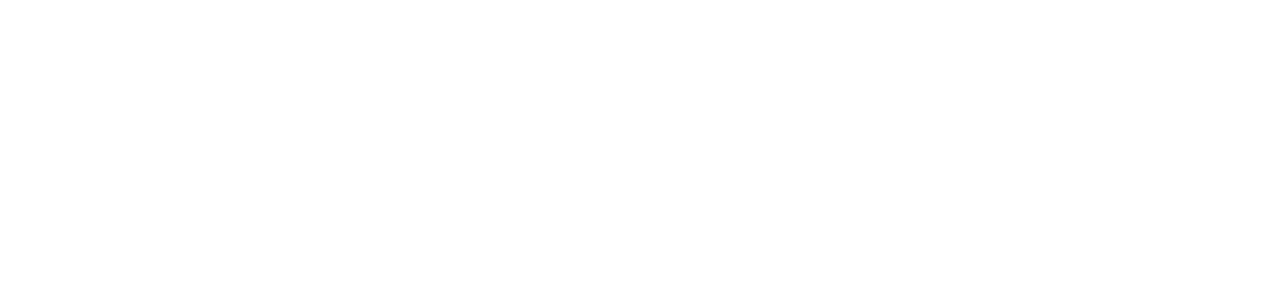
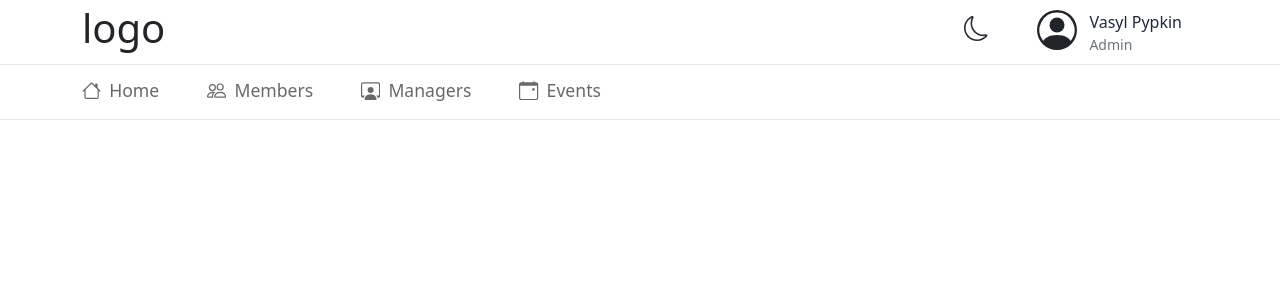
Before and after one commit to StanislavDanyliukIS/Griffindor-React-Team, a React (Create React App) app: page / in a window 1280 px wide. Shown: the top 300 px of the page. Built offline with nearby package versions, Linux system fonts and the light colour scheme.

Commit message:
ADD layout

```diff
--- a/package.json
+++ b/package.json
@@ -6,6 +6,8 @@
     "@testing-library/jest-dom": "^5.16.4",
     "@testing-library/react": "^13.2.0",
     "@testing-library/user-event": "^13.5.0",
+    "bootstrap": "^5.2.0-beta1",
+    "bootstrap-icons": "^1.8.2",
     "react": "^18.1.0",
     "react-dom": "^18.1.0",
     "react-router-dom": "^6.3.0",
--- a/src/App.jsx
+++ b/src/App.jsx
@@ -1,7 +1,12 @@
 import './App.scss';
+import {Home} from "./pages";
 
 const App = () => {
-	return <div className='App'></div>;
+	return (
+		<div className='App'>
+			<Home/>
+		</div>
+	);
 };
 
 export default App;
--- a/src/components/Header/Header.scss
+++ b/src/components/Header/Header.scss
@@ -0,0 +1,38 @@
+.header{
+  padding: 0.5vh 0;
+  border-bottom: 1px #E6E7E9 solid;
+  &__logo{
+    cursor: pointer;
+    transition: 0.1s;
+    &:hover{
+      transition: 0.1s;
+      opacity: 0.7;
+    }
+  }
+  &__theme{
+    padding-top: 0.6vh;
+    cursor: pointer;
+    color: #282c34;
+    transition: 0.2s;
+    &:hover{
+      color: #000000;
+      transition: 0.2s;
+    }
+  }
+  &__user{
+    display: flex;
+    cursor: pointer;
+    &_info{
+      text-align: left;
+    }
+    &_name{
+      color: #1e293b;
+    }
+  }
+}
+.container-xl{
+  display: flex;
+  flex-wrap: inherit;
+  align-items: center;
+  justify-content: space-between;
+}
--- a/src/components/Header/index.jsx
+++ b/src/components/Header/index.jsx
@@ -1,5 +1,36 @@
+import "./Header.scss";
+
 const Header = () => {
-	return <div>Header</div>;
+	return (
+		<div className={"header"}>
+			<div className={"container-xl"}>
+				<h1 className={"header__logo pe-0 pe-md-3"}> logo </h1>
+				<div className={"header__user pe-0 pe-md-3"}>
+					<div className={"header__theme pe-md-5"}>
+						<svg xmlns="http://www.w3.org/2000/svg" width="25" height="25" fill="currentColor"
+							 className="bi bi-moon" viewBox="0 0 16 16">
+							<path
+								d="M6 .278a.768.768 0 0 1 .08.858 7.208 7.208 0 0 0-.878 3.46c0 4.021 3.278 7.277 7.318 7.277.527 0 1.04-.055 1.533-.16a.787.787 0 0 1 .81.316.733.733 0 0 1-.031.893A8.349 8.349 0 0 1 8.344 16C3.734 16 0 12.286 0 7.71 0 4.266 2.114 1.312 5.124.06A.752.752 0 0 1 6 .278zM4.858 1.311A7.269 7.269 0 0 0 1.025 7.71c0 4.02 3.279 7.276 7.319 7.276a7.316 7.316 0 0 0 5.205-2.162c-.337.042-.68.063-1.029.063-4.61 0-8.343-3.714-8.343-8.29 0-1.167.242-2.278.681-3.286z"/>
+						</svg>
+					</div>
+					<div className={"header__user"}>
+						<div className={"header__user_img pe-md-1"}>
+							<svg xmlns="http://www.w3.org/2000/svg" width="40"  fill="currentColor"
+								 className="bi bi-person-circle" viewBox="0 0 16 16">
+								<path d="M11 6a3 3 0 1 1-6 0 3 3 0 0 1 6 0z"/>
+								<path fill-rule="evenodd"
+									  d="M0 8a8 8 0 1 1 16 0A8 8 0 0 1 0 8zm8-7a7 7 0 0 0-5.468 11.37C3.242 11.226 4.805 10 8 10s4.757 1.225 5.468 2.37A7 7 0 0 0 8 1z"/>
+							</svg>
+						</div>
+						<div className={"header__user_info d-xl-block ps-2"}>
+							<div className={"header__user_name"}>Vasyl Pypkin</div>
+							<div className={"header__user_role small text-muted"}>Admin</div>
+						</div>
+					</div>
+				</div>
+			</div>
+		</div>
+	);
 };
 
 export default Header;
--- a/src/components/Layout/index.jsx
+++ b/src/components/Layout/index.jsx
@@ -1,4 +1,12 @@
+import 'bootstrap/dist/css/bootstrap.min.css';
+import {Header, NavBar} from "../index";
+
 const Layout = () => {
-	return <div>Layout</div>;
+	return (
+		<div >
+			<Header/>
+			<NavBar/>
+		</div>
+	);
 };
 export default Layout;
--- a/src/components/NavBar/NavBar.scss
+++ b/src/components/NavBar/NavBar.scss
@@ -0,0 +1,23 @@
+.navbar{
+  padding-top: 1.5vh;
+  padding-bottom: 0;
+  border-bottom: 1px #E6E7E9 solid;
+  &__nav{
+    display: flex;
+    padding-left: 0;
+  }
+  &__item{
+    display: flex;
+    justify-content: center;
+    color: rgba(31,30,29,0.67);
+    transition: 0.1s;
+    cursor: pointer;
+    &:hover{
+      transition: 0.1s;
+      color: #000000;
+    }
+  }
+  &__page{
+    font-size: 1.1rem;
+  }
+}
--- a/src/components/NavBar/index.jsx
+++ b/src/components/NavBar/index.jsx
@@ -1,4 +1,65 @@
+import "./NavBar.scss"
+
 const NavBar = () => {
-	return <div>NavBar</div>;
+	return (
+		<div className={"navbar"}>
+			<div className={"container-xl"}>
+				<ul className={"navbar__nav"}>
+					<li className={"navbar__item pe-md-5"}>
+						<span className={"navbar__img pe-md-2"}>
+							<svg xmlns="http://www.w3.org/2000/svg" width="1.5vw" height="1.5vw" fill="currentColor"
+								 className="bi bi-house" viewBox="0 0 16 16">
+								<path fill-rule="evenodd"
+									  d="M2 13.5V7h1v6.5a.5.5 0 0 0 .5.5h9a.5.5 0 0 0 .5-.5V7h1v6.5a1.5 1.5 0 0 1-1.5 1.5h-9A1.5 1.5 0 0 1 2 13.5zm11-11V6l-2-2V2.5a.5.5 0 0 1 .5-.5h1a.5.5 0 0 1 .5.5z"/>
+								<path fill-rule="evenodd"
+									  d="M7.293 1.5a1 1 0 0 1 1.414 0l6.647 6.646a.5.5 0 0 1-.708.708L8 2.207 1.354 8.854a.5.5 0 1 1-.708-.708L7.293 1.5z"/>
+							</svg>
+						</span>
+						<span className={"navbar__page"}>
+							Home
+						</span>
+					</li>
+					<li className={"navbar__item pe-md-5"}>
+						<span className={"navbar__img pe-md-2"}>
+							<svg xmlns="http://www.w3.org/2000/svg" width="1.5vw" height="1.5vw" fill="currentColor"
+								 className="bi bi-people" viewBox="0 0 16 16">
+								  <path
+									  d="M15 14s1 0 1-1-1-4-5-4-5 3-5 4 1 1 1 1h8zm-7.978-1A.261.261 0 0 1 7 12.996c.001-.264.167-1.03.76-1.72C8.312 10.629 9.282 10 11 10c1.717 0 2.687.63 3.24 1.276.593.69.758 1.457.76 1.72l-.008.002a.274.274 0 0 1-.014.002H7.022zM11 7a2 2 0 1 0 0-4 2 2 0 0 0 0 4zm3-2a3 3 0 1 1-6 0 3 3 0 0 1 6 0zM6.936 9.28a5.88 5.88 0 0 0-1.23-.247A7.35 7.35 0 0 0 5 9c-4 0-5 3-5 4 0 .667.333 1 1 1h4.216A2.238 2.238 0 0 1 5 13c0-1.01.377-2.042 1.09-2.904.243-.294.526-.569.846-.816zM4.92 10A5.493 5.493 0 0 0 4 13H1c0-.26.164-1.03.76-1.724.545-.636 1.492-1.256 3.16-1.275zM1.5 5.5a3 3 0 1 1 6 0 3 3 0 0 1-6 0zm3-2a2 2 0 1 0 0 4 2 2 0 0 0 0-4z"/>
+							</svg>
+						</span>
+						<span className={"navbar__page"}>
+							Members
+						</span>
+					</li>
+					<li className={"navbar__item pe-md-5"}>
+						<span className={"navbar__img pe-md-2"}>
+							<svg xmlns="http://www.w3.org/2000/svg" width="1.5vw" height="1.5vw" fill="currentColor"
+								 className="bi bi-person-workspace" viewBox="0 0 16 16">
+							  <path d="M4 16s-1 0-1-1 1-4 5-4 5 3 5 4-1 1-1 1H4Zm4-5.95a2.5 2.5 0 1 0 0-5 2.5 2.5 0 0 0 0 5Z"/>
+							  <path
+								  d="M2 1a2 2 0 0 0-2 2v9.5A1.5 1.5 0 0 0 1.5 14h.653a5.373 5.373 0 0 1 1.066-2H1V3a1 1 0 0 1 1-1h12a1 1 0 0 1 1 1v9h-2.219c.554.654.89 1.373 1.066 2h.653a1.5 1.5 0 0 0 1.5-1.5V3a2 2 0 0 0-2-2H2Z"/>
+							</svg>
+						</span>
+						<span className={"navbar__page"}>
+							Managers
+						</span>
+					</li>
+					<li className={"navbar__item pe-md-5"}>
+						<span className={"navbar__img pe-md-2"}>
+							<svg xmlns="http://www.w3.org/2000/svg" width="1.5vw" height="1.5vw" fill="currentColor"
+								 className="bi bi-calendar-event" viewBox="0 0 16 16">
+							  <path d="M11 6.5a.5.5 0 0 1 .5-.5h1a.5.5 0 0 1 .5.5v1a.5.5 0 0 1-.5.5h-1a.5.5 0 0 1-.5-.5v-1z"/>
+							  <path
+								  d="M3.5 0a.5.5 0 0 1 .5.5V1h8V.5a.5.5 0 0 1 1 0V1h1a2 2 0 0 1 2 2v11a2 2 0 0 1-2 2H2a2 2 0 0 1-2-2V3a2 2 0 0 1 2-2h1V.5a.5.5 0 0 1 .5-.5zM1 4v10a1 1 0 0 0 1 1h12a1 1 0 0 0 1-1V4H1z"/>
+							</svg>
+						</span>
+						<span className={"navbar__page pe-md-5"}>
+							Events
+						</span>
+					</li>
+				</ul>
+			</div>
+		</div>
+	);
 };
 export default NavBar;
--- a/src/pages/Home/index.jsx
+++ b/src/pages/Home/index.jsx
@@ -1,4 +1,10 @@
+import {Layout} from "../../components";
+
 const Home = () => {
-	return <div>Home</div>;
+	return (
+		<div>
+			<Layout/>
+		</div>
+	);
 };
 export default Home;
```
Also changed, not shown: 1 other file (tests, documents, lock files or other folders).
